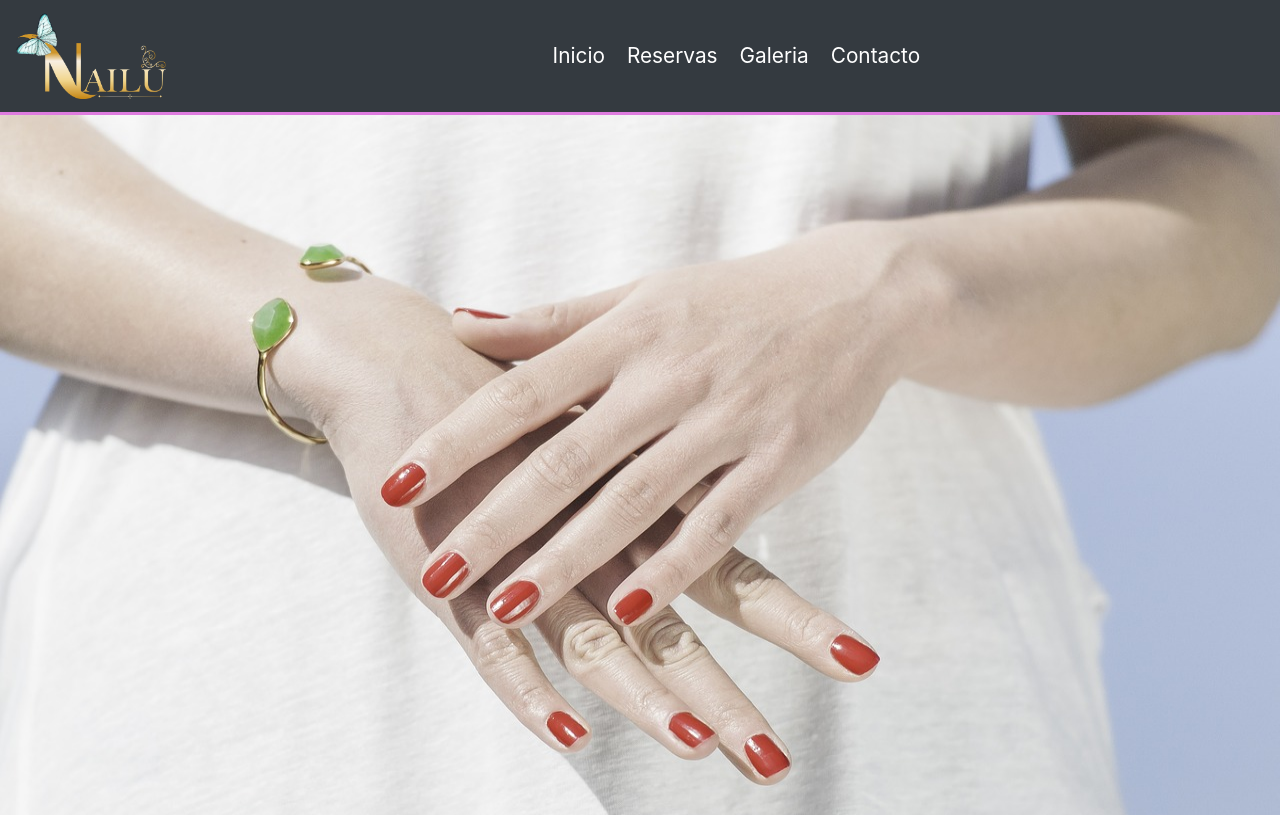
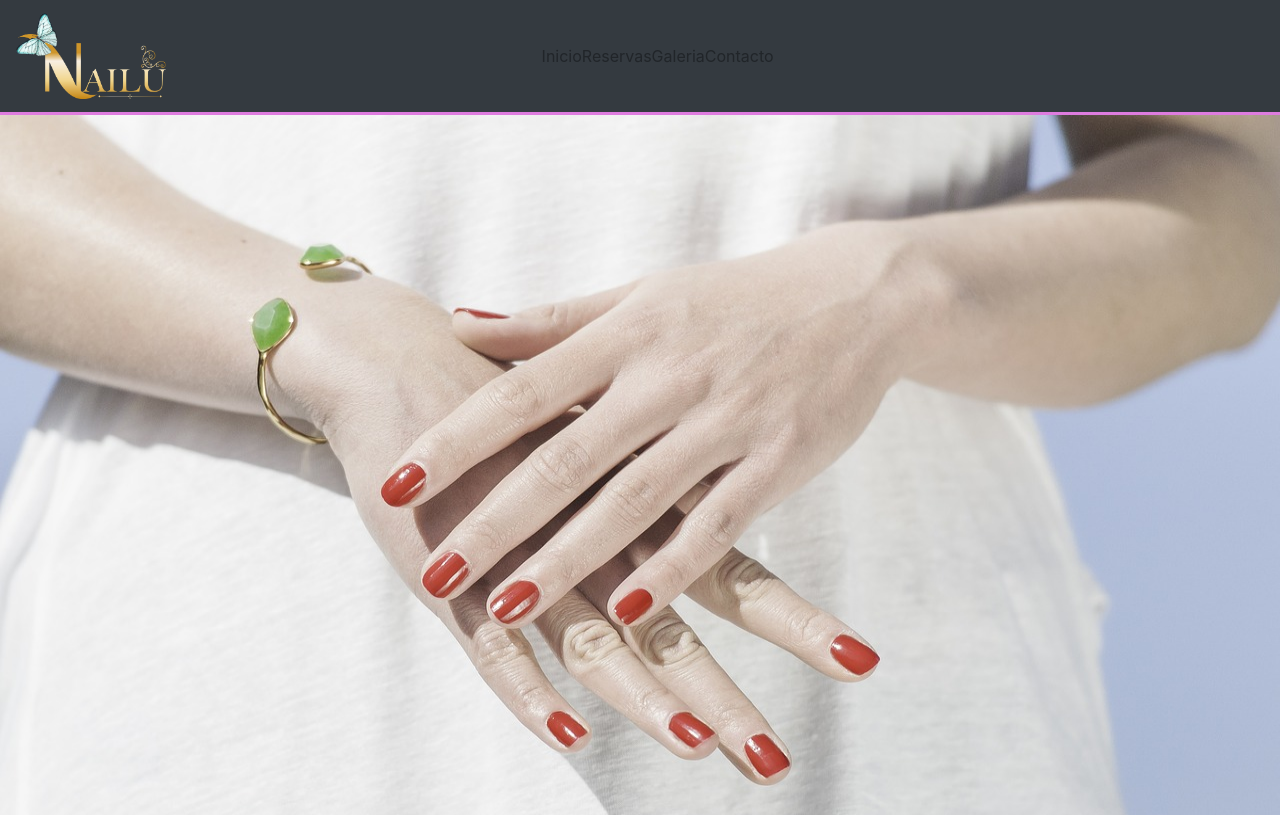
Before and after one commit to Angel10050/nailu_project, a React (Create React App) app: page / in a window 1280 px wide. Shown: the top 815 px of the page. Built offline with nearby package versions, Linux system fonts and the light colour scheme; no server answers.

Commit message:
Update navbutton.js

```diff
--- a/src/Components/navButtonComponent/navbutton.js
+++ b/src/Components/navButtonComponent/navbutton.js
@@ -1,11 +1,11 @@
 import React from "react";
 import "./navButtonStyle.css";
 
-const Button = ({ name, callback, link }) => {
+const Button = ({ name, link }) => {
   return (
-    <button className="text" name={name} onClick={callback}>
-      {name}
-    </button>
+    <a href={link} target="_blank">
+    {name}
+  </a>
   );
 };
 export default Button;
```
